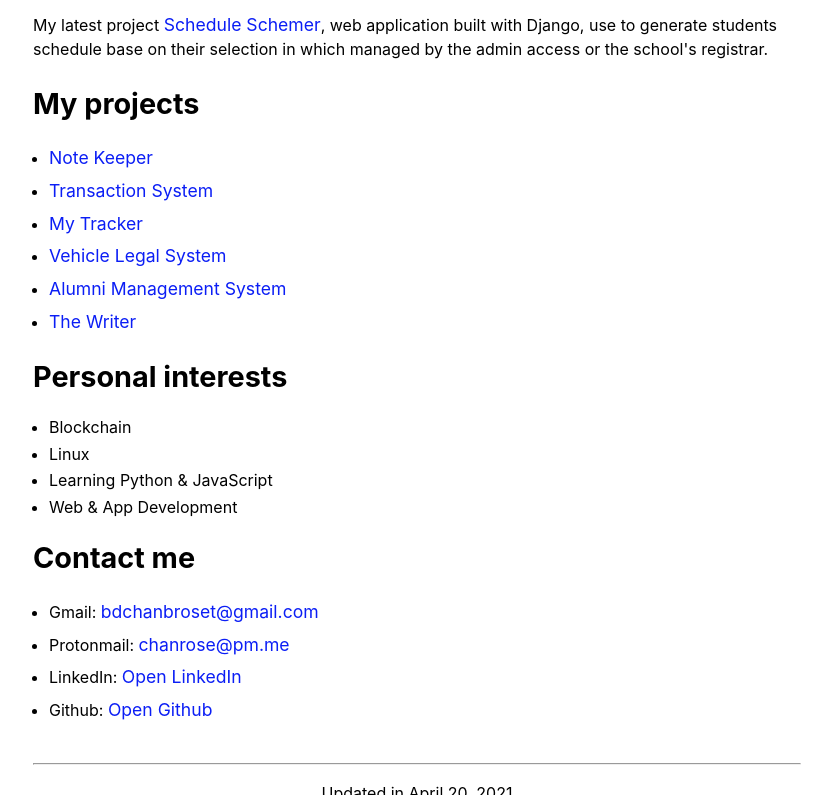
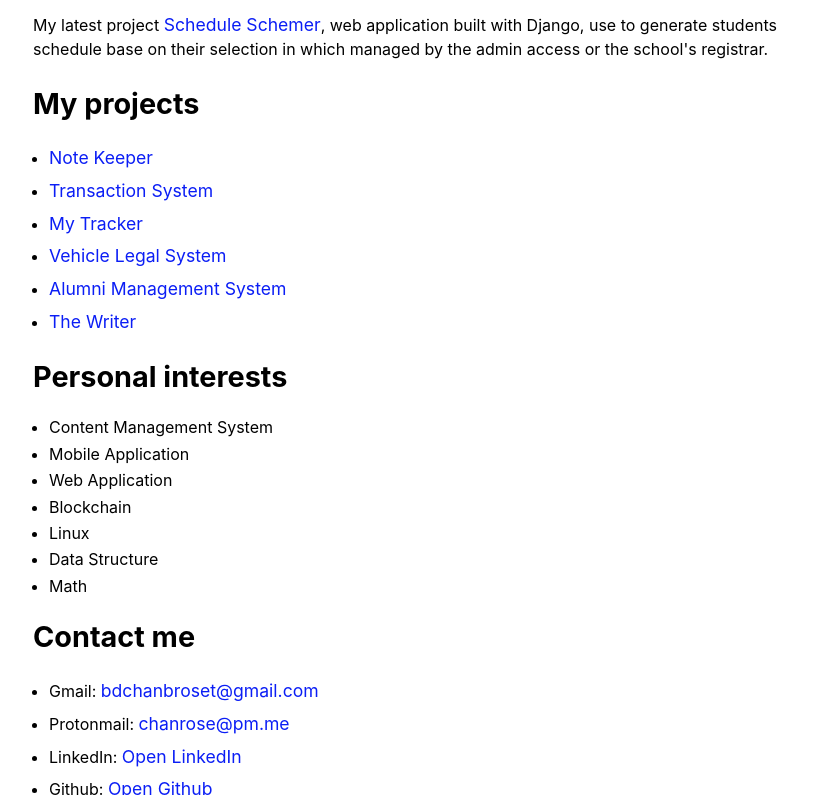
Before and after one commit to nonwiz0/chanrose, a plain HTML site: page index.html in a window 1280 px wide. Shown: the part 466-1261 px from the top of the page, without its empty margins (223-1055 px from the left). Drawn offline with Linux system fonts and the light colour scheme.

Commit message:
update interests on homepage

```diff
--- a/index.html
+++ b/index.html
@@ -51,10 +51,13 @@
       </ul>
       <h2>Personal interests</h2>
       <ul>
+        <li>Content Management System</li>
+        <li>Mobile Application</li>
+        <li>Web Application</li>
         <li>Blockchain</li>
         <li>Linux</li>
-        <li>Learning Python & JavaScript</li>
-        <li>Web & App Development</li>
+        <li>Data Structure</li>
+        <li>Math</li>
       </ul>
 
       <h2>Contact me</h2>
```
